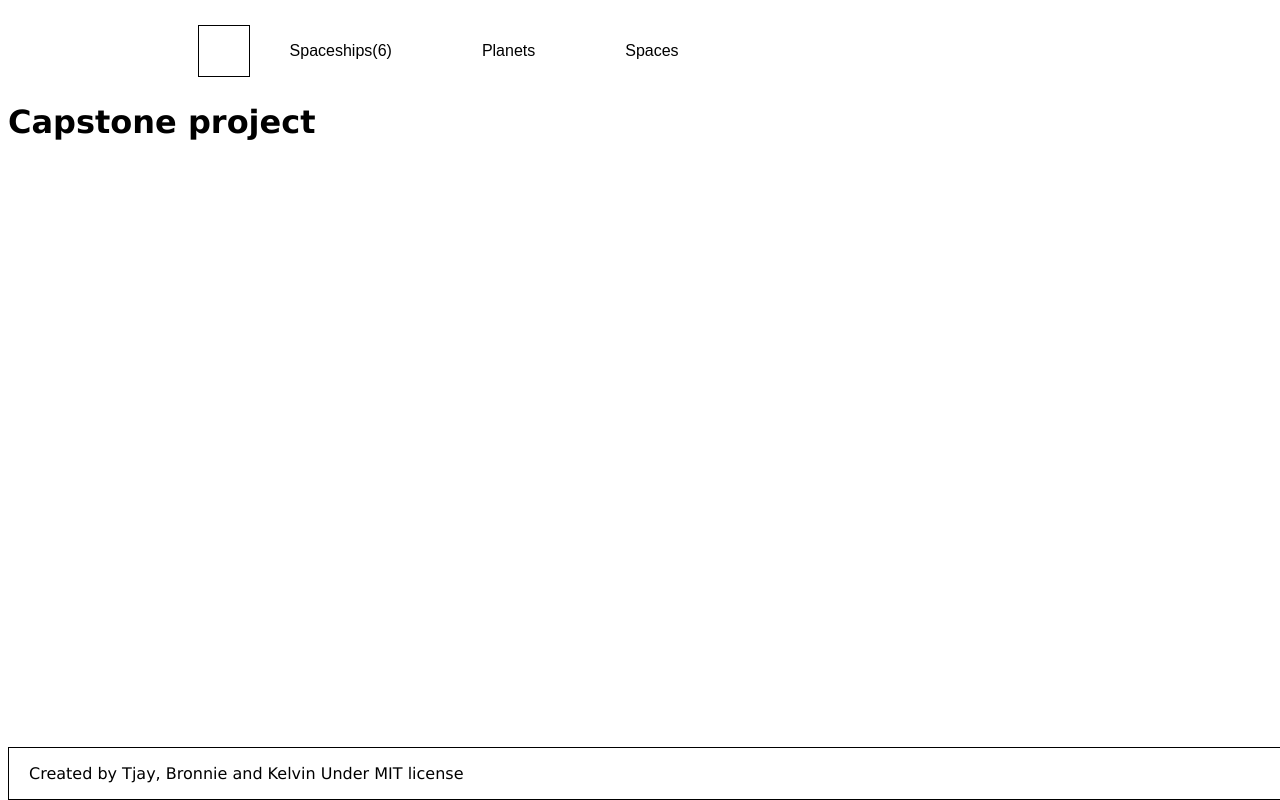
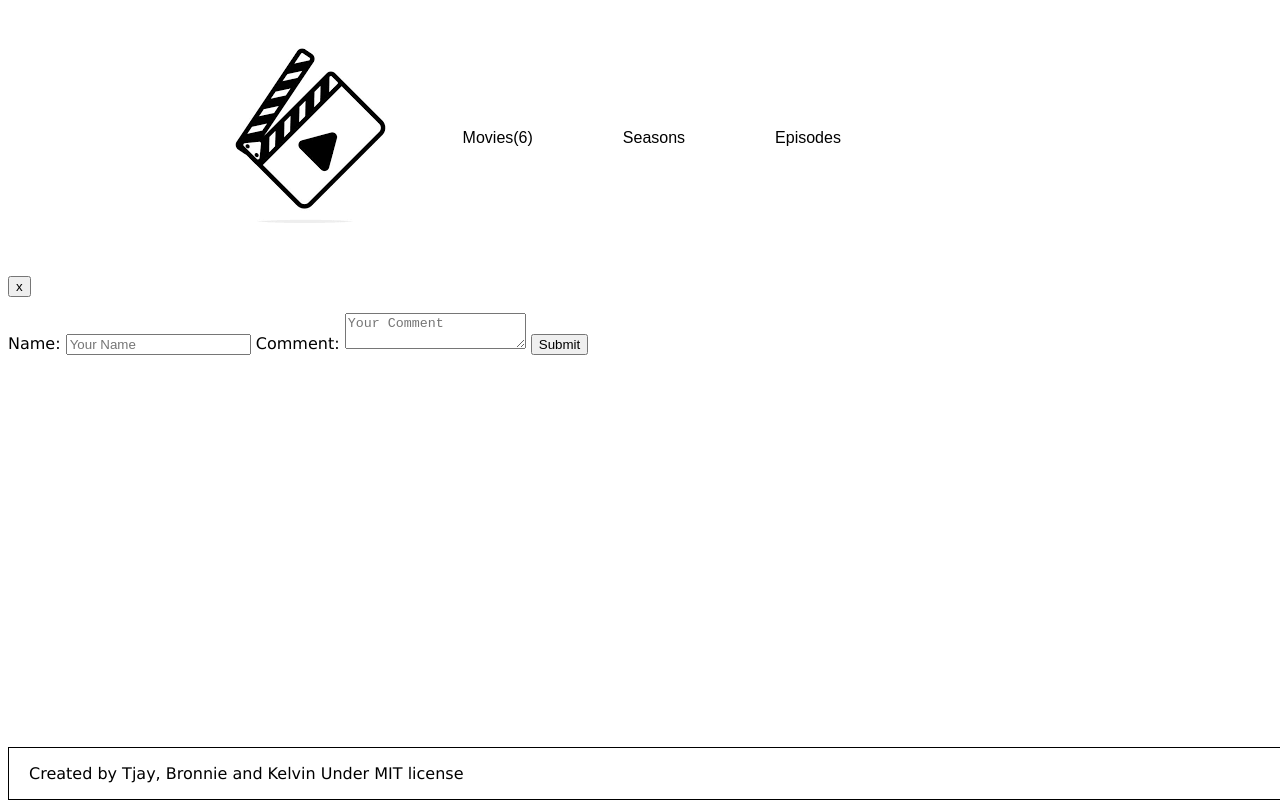
Before and after one commit to bronnie313/JavaScript-Capstone, a website built with webpack: page dist/index.html in a window 1280 px wide. Built offline with nearby package versions, Linux system fonts and the light colour scheme; no server answers; a small style sheet from the web is missing.

Commit message:
update dist file

```diff
--- a/dist/index.html
+++ b/dist/index.html
@@ -5,25 +5,44 @@
     <meta http-equiv="X-UA-Compatible" content="IE=edge">
     <meta name="viewport" content="width=device-width, initial-scale=1.0">
     <title>Capstone project</title>
-    <link rel="stylesheet" href="https://cdnjs.cloudflare.com/ajax/libs/font-awesome/5.15.4/css/all.min.css" integrity="sha512-Ef/E4g4tCCQ1tGvp/mi7bOeukS+ewdNTJW9XylT4gBm4+iv4QGmHs4weZGQ1aFFPs/ynSLbRzVyXf/7lN+I17A==" crossorigin="anonymous" referrerpolicy="no-referrer" />
-
+    <link rel="stylesheet" href="styles.css">
+    <link rel="stylesheet" href="https://cdnjs.cloudflare.com/ajax/libs/font-awesome/5.15.3/css/all.min.css" integrity="sha512-DlJ+PQvD8jkSOrQ5hYq3H5X9bbDk5y+yRKMV7zHMLJx5V7zCZg2lMyV3q5a9XbQQe8W04OvnRl1hG73fL7Vd8w==" crossorigin="anonymous" referrerpolicy="no-referrer" />
 <script defer src="main.js"></script></head>
 <body>
     <header class="navbar">
-        <i class="fa-regular fa-popcorn logo"></i>
+        <!-- <i class="fa-regular fa-popcorn logo"></i> -->
+        <img src="./assets/movie.png" id="logo" alt="">
+        <div id="cont"></div>
         <ul class="items">
-            <li><a href="#">Spaceships(6)</a></li>
-            <li><a href="#">Planets</a></li>
-            <li><a href="#">Spaces</a></li>
+            <li><a href="#">Movies(6)</a></li>
+            <li><a href="#">Seasons</a></li>
+            <li><a href="#">Episodes</a></li>
         </ul>
     </header>
+    <main>
+        <article id="movie" class="movie">
+            <section class="comment-popup">
+                <div id="movie-info" class="movie-info"></div>
+                <button id="close-button">x</button>
+                <ul class="chart" id="chart"></ul>
+                <form class="form">
+                    <label for="imputName">Name:</label>
+                    <input type="text" id="user-input" name="username" required placeholder="Your Name"/>
+                    <label for="commentName">Comment:</label>
+                    <textarea type="text" id="user-comment" name="comment" required placeholder="Your Comment"></textarea>
+                    <button class="submit" id="submit" data-index="${id}" type="submit">Submit</button>
+                </form>
+            </section>
+        </article>
+    </main>
+    <div id="reserve-section" class="reserve-show">
+    <section id="reservation-popup" class="popup">
+        <div id="reservation-info" class="movie-info"></div>
+    </section>
+</div>
     <footer>
         <p>Created by Tjay, Bronnie and Kelvin Under MIT license</p>
     </footer>
-    <h1>Capstone project</h1>
-    <div class ="display"></div>
-    <script type ="module" src="index.js">
-
-    </script>
+    <ul id="forest"></ul>
 </body>
 </html>
```
Also changed, not shown: dist/main.js (+54 -23 lines), dist/images/movie.4e71d18801d6b5413852.png (added).
